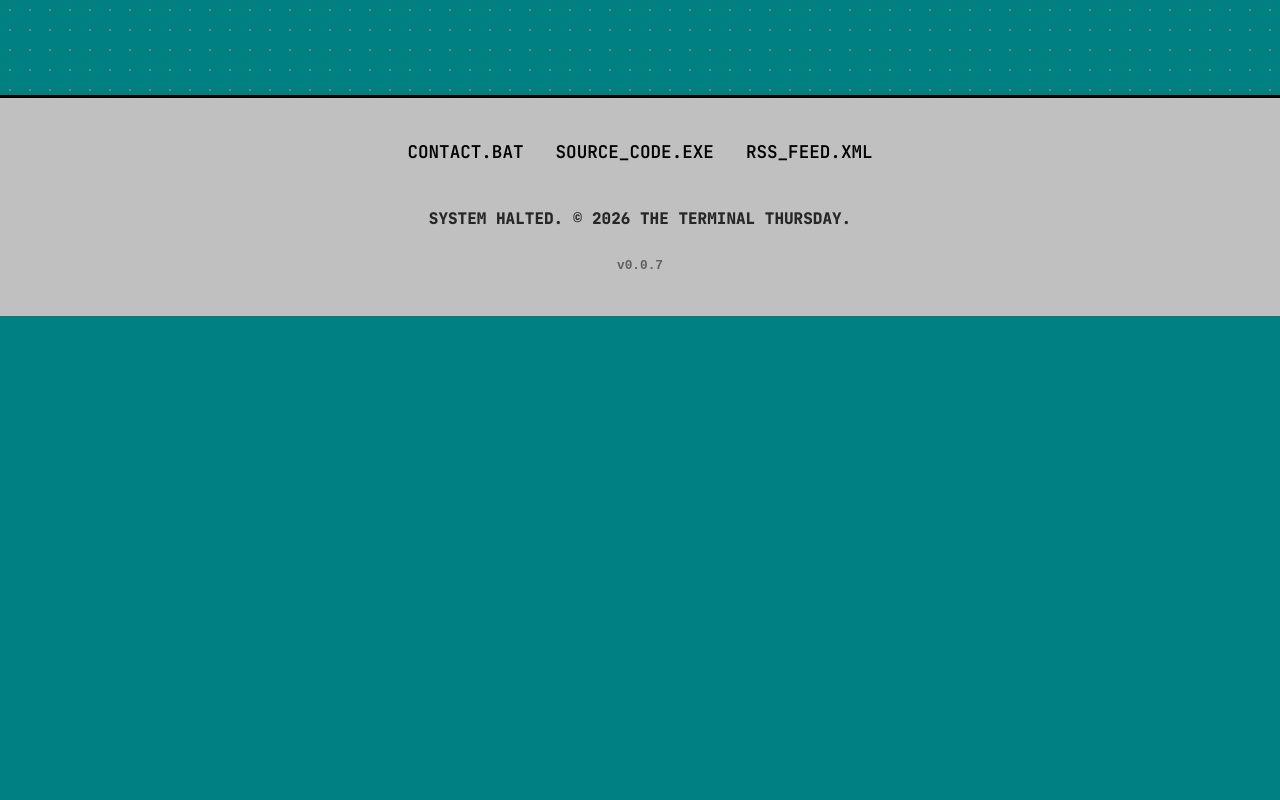
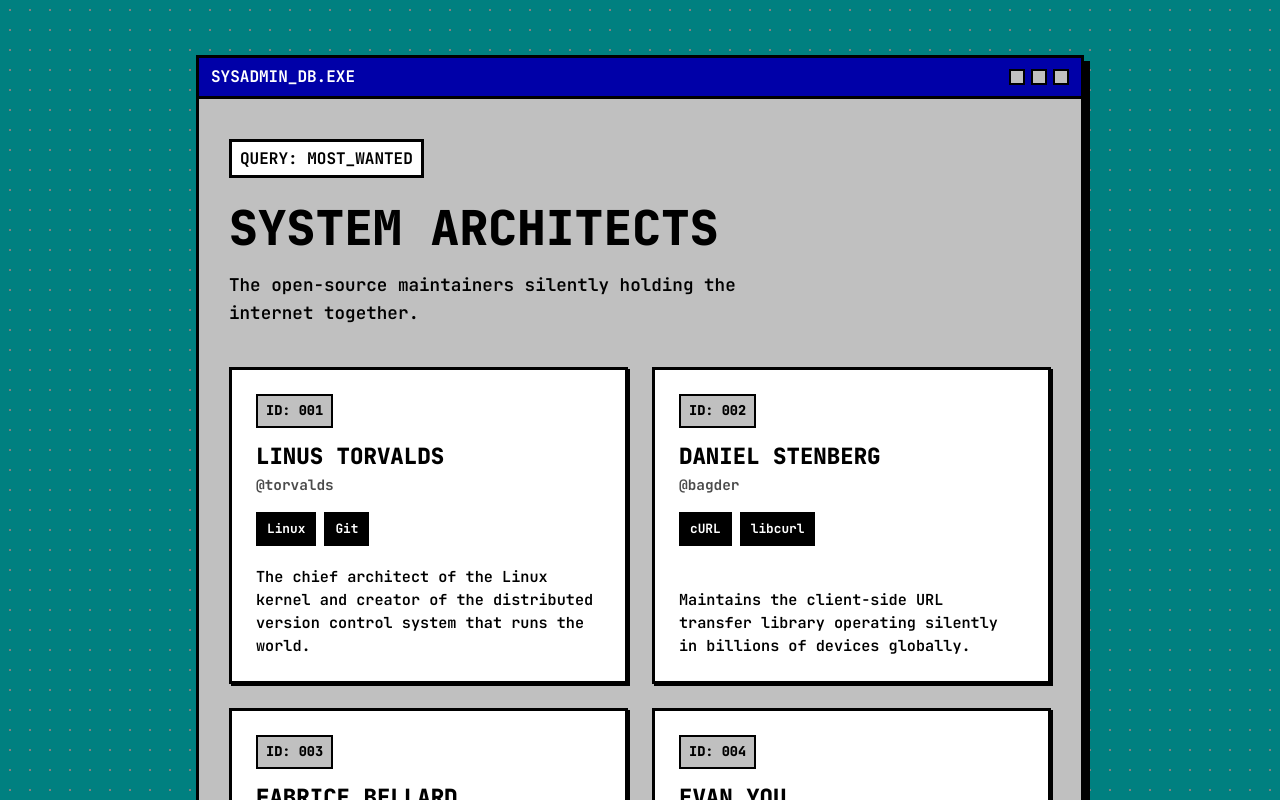
Before and after one commit to MenilV/theterminalthursday.com, a React (Vite) app: page / in a window 1280 px wide. Shown: the part 1340-2140 px from the top of the page. Before the commit the page ends 1656 px from the top, so only its background shows below. Built offline with nearby package versions, Linux system fonts and the light colour scheme.

Commit message:
feat: Add Hall of Fame section featuring OSS maintainers

```diff
--- a/src/App.jsx
+++ b/src/App.jsx
@@ -2,6 +2,7 @@ import React, { useState, useEffect } from 'react';
 import Hero from './components/Hero';
 import Newsletter from './components/Newsletter';
 import Archive from './components/Archive';
+import HallOfFame from './components/HallOfFame';
 import DesktopIcons from './components/DesktopIcons';
 import './index.css';
 
@@ -89,6 +90,7 @@ function App() {
         <main style={{ flex: 1, minWidth: 0 }}>
           <Hero theme={theme} />
           <Newsletter theme={theme} />
+          <HallOfFame theme={theme} />
           {/* <Archive theme={theme} /> */}
         </main>
 
--- /dev/null
+++ b/src/components/HallOfFame.jsx
@@ -0,0 +1,114 @@
+import React from 'react';
+
+const maintainers = [
+  {
+    name: 'Linus Torvalds',
+    alias: 'torvalds',
+    projects: ['Linux', 'Git'],
+    desc: 'The chief architect of the Linux kernel and creator of the distributed version control system that runs the world.',
+    id: '001'
+  },
+  {
+    name: 'Daniel Stenberg',
+    alias: 'bagder',
+    projects: ['cURL', 'libcurl'],
+    desc: 'Maintains the client-side URL transfer library operating silently in billions of devices globally.',
+    id: '002'
+  },
+  {
+    name: 'Fabrice Bellard',
+    alias: 'bellard',
+    projects: ['FFmpeg', 'QEMU'],
+    desc: 'A prolific programmer responsible for the backbone of modern media processing and hardware virtualization.',
+    id: '003'
+  },
+  {
+    name: 'Evan You',
+    alias: 'yyx990803',
+    projects: ['Vue.js', 'Vite'],
+    desc: 'Redefined frontend developer experience with lightning-fast, unopinionated web tooling.',
+    id: '004'
+  }
+];
+
+const HallOfFame = ({ theme }) => {
+  return (
+    <section id="hall-of-fame" style={{ padding: '20px 0 60px 0', display: 'flex', justifyContent: 'center' }}>
+      <div className="container" style={{ maxWidth: '90%' }}>
+        <div className="window-panel animate-pop-in">
+          <div className="window-header">
+            <span>{theme === 'windows' ? 'SYSADMIN_DB.EXE' : 'cat /etc/passwd'}</span>
+            <div className="window-controls">
+              <span className="window-btn"></span>
+              <span className="window-btn"></span>
+              <span className="window-btn"></span>
+            </div>
+          </div>
+          <div className="window-content" style={{ padding: '40px 30px' }}>
+            <div className="highlight-box" style={{ padding: '4px 8px', marginBottom: '24px', fontWeight: 'bold', display: 'inline-block' }}>
+              QUERY: MOST_WANTED
+            </div>
+
+            <h2 style={{ fontSize: 'clamp(2rem, 4vw, 3rem)', marginBottom: '16px', textTransform: 'uppercase', color: 'var(--text-color)' }}>
+              System Architects
+            </h2>
+            <p style={{ fontWeight: '600', marginBottom: '40px', fontSize: '1.1rem', maxWidth: '600px' }}>
+              The open-source maintainers silently holding the internet together.
+            </p>
+
+            <div style={{ display: 'grid', gridTemplateColumns: 'repeat(auto-fit, minmax(280px, 1fr))', gap: '24px' }}>
+              {maintainers.map(m => (
+                <div key={m.id} style={{
+                  border: 'var(--border-width) var(--border-style) var(--border-color)',
+                  background: 'var(--input-bg)',
+                  color: 'var(--text-color)',
+                  padding: '24px',
+                  boxShadow: 'var(--shadow-hover) var(--shadow-hover) 0 var(--shadow-color)',
+                  display: 'flex',
+                  flexDirection: 'column'
+                }}>
+                  <div style={{ display: 'flex', justifyContent: 'space-between', alignItems: 'flex-start', marginBottom: '16px' }}>
+                    <div style={{
+                      background: 'var(--panel-bg)',
+                      color: 'var(--text-color)',
+                      padding: '4px 8px',
+                      fontWeight: '800',
+                      border: '2px solid var(--border-color)',
+                      fontSize: '0.85rem'
+                    }}>
+                      ID: {m.id}
+                    </div>
+                  </div>
+                  <h3 style={{ margin: '0 0 4px 0', fontSize: '1.4rem', fontFamily: 'var(--font-mono)' }}>{m.name}</h3>
+                  <div style={{ fontSize: '0.9rem', marginBottom: '16px', opacity: 0.7, fontWeight: 'bold' }}>@{m.alias}</div>
+
+                  <div style={{ marginBottom: '20px', display: 'flex', flexWrap: 'wrap', gap: '8px' }}>
+                    {m.projects.map(p => (
+                      <span key={p} style={{
+                        background: 'var(--accent-bg)',
+                        color: 'var(--accent-text)',
+                        padding: '4px 8px',
+                        fontSize: '0.8rem',
+                        fontWeight: 'bold',
+                        border: 'var(--border-width) solid var(--border-color)'
+                      }}>
+                        {p}
+                      </span>
+                    ))}
+                  </div>
+
+                  <p style={{ fontSize: '0.95rem', lineHeight: '1.5', fontWeight: '600', margin: 0, marginTop: 'auto' }}>
+                    {m.desc}
+                  </p>
+                </div>
+              ))}
+            </div>
+
+          </div>
+        </div>
+      </div>
+    </section>
+  );
+};
+
+export default HallOfFame;
```
